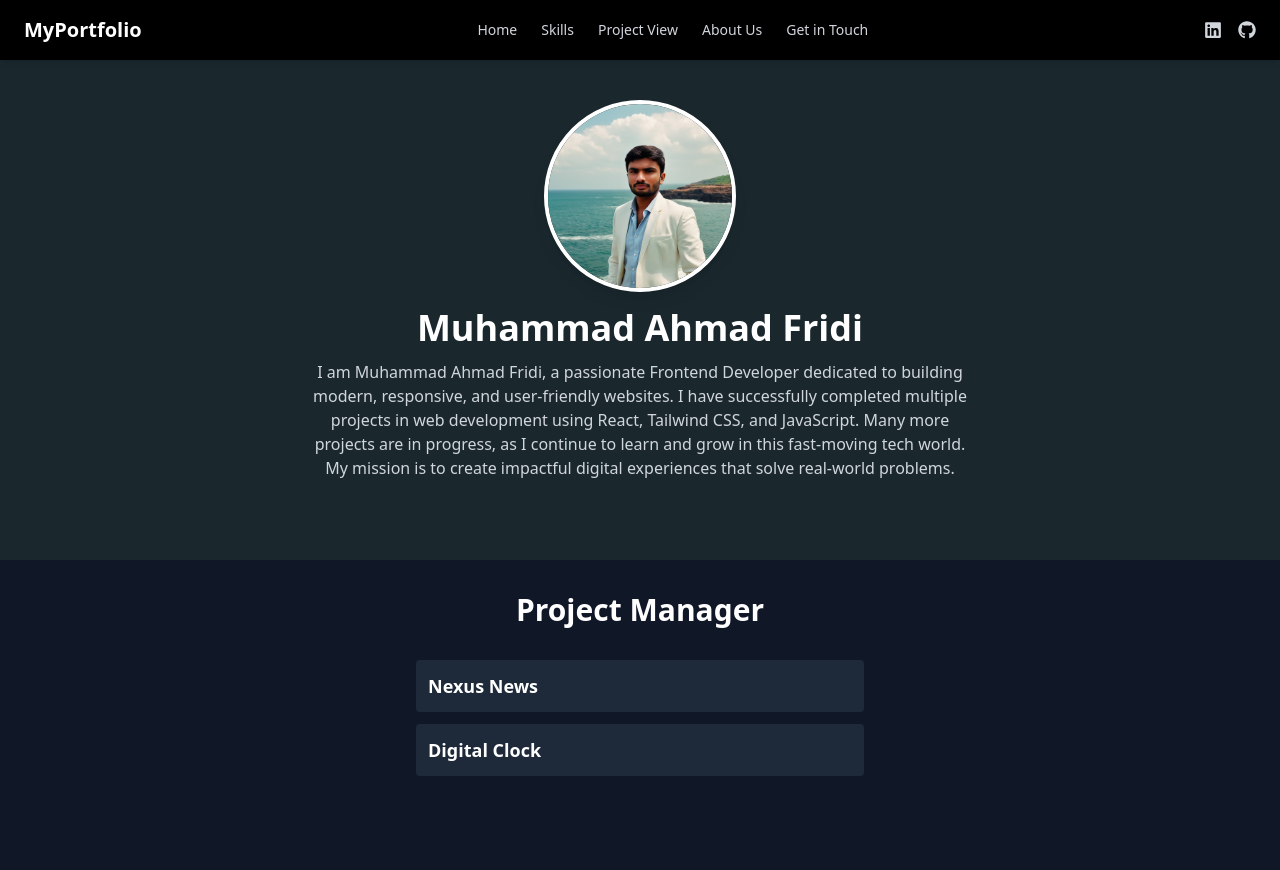
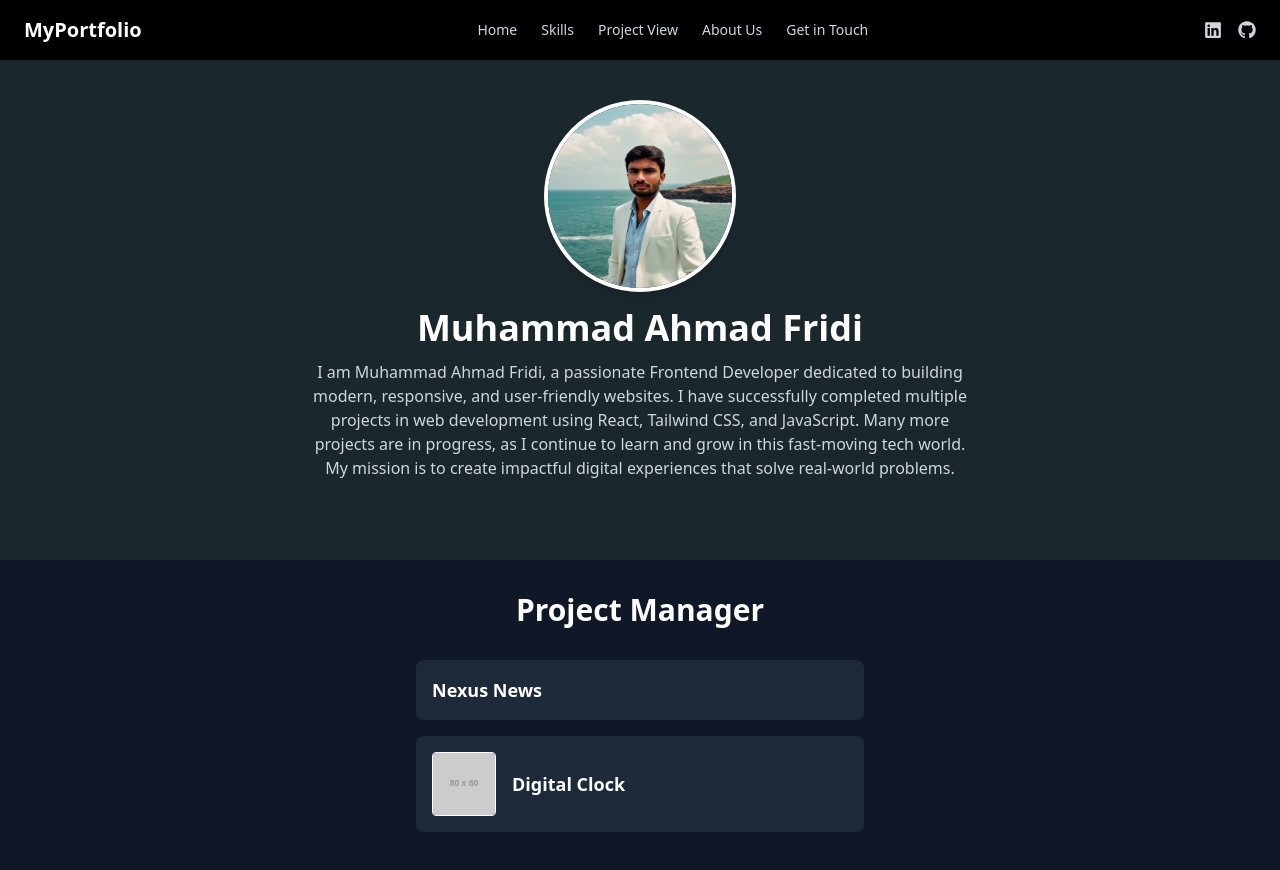
Before and after one commit to Ahmad-WebOfficial/Ahmad-Portfolio, a React (Vite) app: page /projects in a window 1280 px wide. Shown: the top 870 px of the page. Built offline with nearby package versions, Linux system fonts and the light colour scheme.

Commit message:
Update View.jsx

```diff
--- a/src/components/View.jsx
+++ b/src/components/View.jsx
@@ -13,7 +13,7 @@ const ProjectManager = () => {
     {
       name: "Digital Clock",
       url: "https://perfect-clock-ten.vercel.app/",
-      image: null,
+      image: "https://via.placeholder.com/80?text=Clock", // 👈 Replace with real image if needed
     },
   ]);
 
@@ -48,14 +48,11 @@ const ProjectManager = () => {
       <div className="min-h-screen bg-gray-900 text-white p-8 flex flex-col items-center">
         <h1 className="text-3xl font-bold mb-8">Project Manager</h1>
 
-        <ul className="w-full max-w-md space-y-3">
+        <ul className="w-full max-w-md space-y-4">
           {projects.map((project, i) => (
             <li
               key={i}
-              className="flex justify-between items-center bg-gray-800 p-3 rounded hover:bg-green-700 transition cursor-pointer"
-            >
-              <div
-                className="flex items-center flex-1 space-x-4"
+              className="flex items-center space-x-4 bg-gray-800 p-4 rounded-lg hover:bg-green-700 transition cursor-pointer"
               onClick={() => {
                 if (project.url && project.url !== "#") {
                   window.open(project.url, "_blank");
@@ -63,18 +60,14 @@ const ProjectManager = () => {
               }}
               title={`Open ${project.name}`}
             >
-                {project.image && (
+              {project.name === "Digital Clock" && project.image && (
                 <img
                   src={project.image}
                   alt={project.name}
-                    className="w-14 h-14 object-cover rounded-lg border border-gray-700"
+                  className="w-16 h-16 object-cover rounded border border-white"
                 />
               )}
-
-                <span className="text-lg font-semibold text-white">
-                  {project.name}
-                </span>
-              </div>
+              <span className="text-lg font-semibold">{project.name}</span>
             </li>
           ))}
         </ul>
```
Lines whose indentation alone changed are shown as unchanged.
